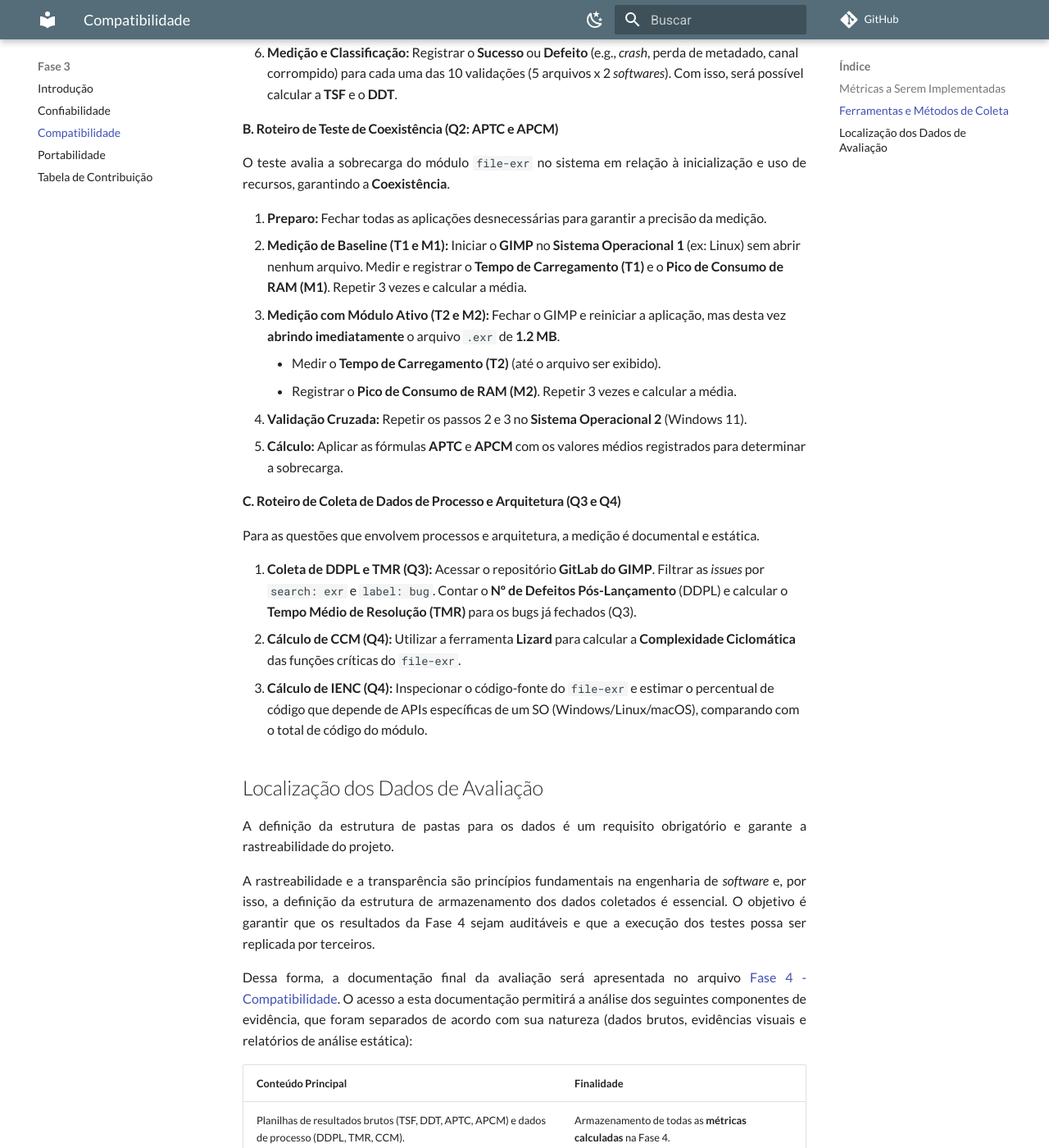
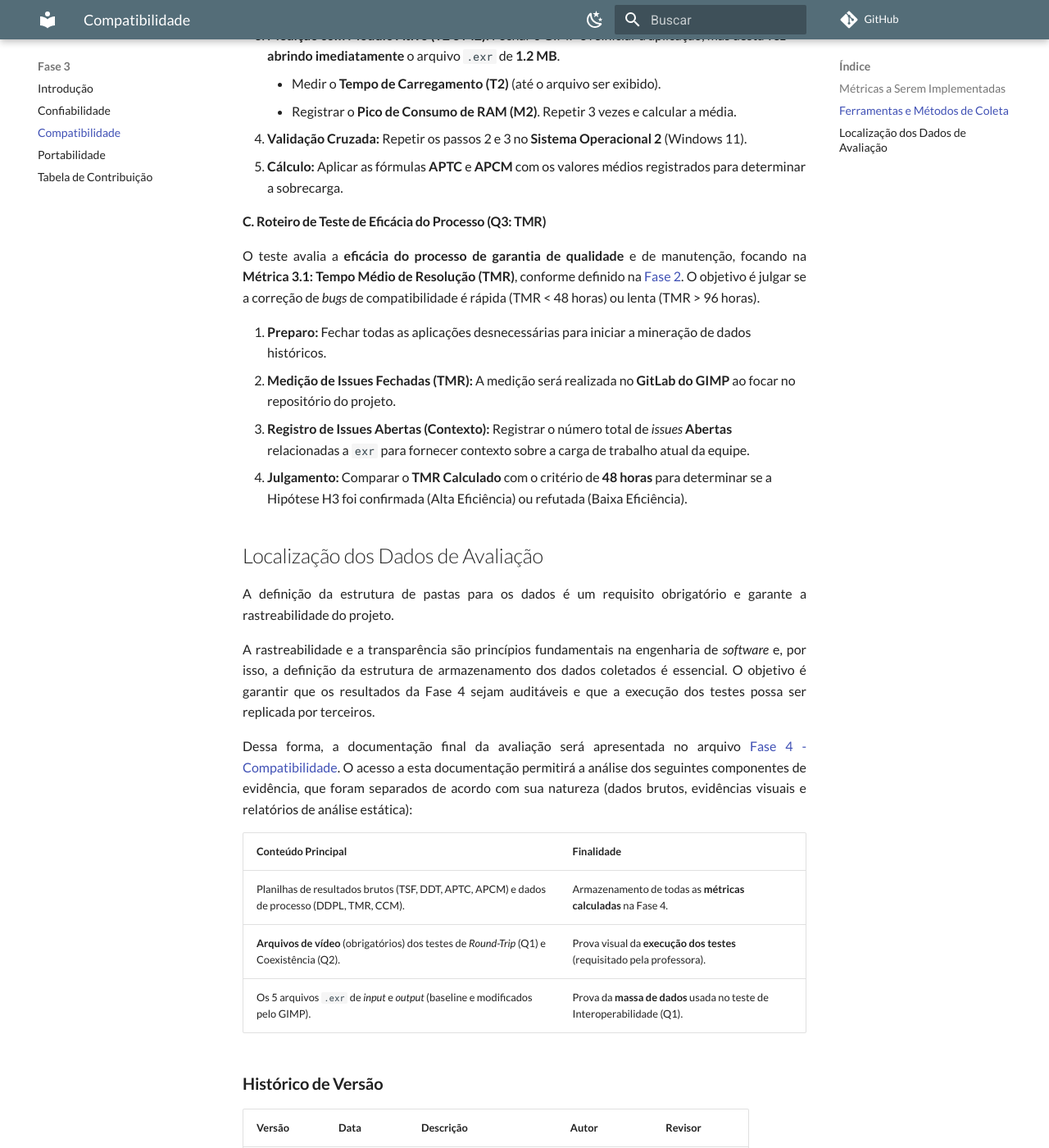
Before and after one commit to FCTE-Qualidade-de-Software-1/2025-2_T02_Karen_Jones, an MkDocs documentation site: the page built from docs/fase3/2-compatibilidade.md, in a window 1280 px wide and 1400 px high, scrolled down 4154 px. Shown: the whole window at 82% size. Built offline with MkDocs 1.6.1 and Material for MkDocs 9.7.7, drawn with Linux system fonts in a browser that asks for light colours; comment, search, counter and statistics services are not loaded; some of the changed text lies outside the part shown.

Commit message:
Update 2-compatibilidade.md

```diff
--- a/docs/fase3/2-compatibilidade.md
+++ b/docs/fase3/2-compatibilidade.md
@@ -16,8 +16,8 @@
 | :--- | :--- | :--- |
 | **Q1**. Qual o grau de fidelidade e confiança do GIMP na troca de dados com o ecossistema externo? | Interoperabilidade | M1.1: Taxa de Sucesso Funcional (TSF) e M1.2: Densidade de Defeitos por Teste (DDT). |
 | **Q2**. Quais são os custos de recursos (tempo e memória) que o módulo File-exr impõe? | Coexistência | M2.1: Aumento Percentual no Tempo de Carregamento (APTC) e M2.2: Aumento Percentual no Consumo de Memória (APCM). |
-| **Q3**. O quanto estável e robusto é o módulo File-exr em produção? | Estabilidade em Produção (Processo) | M3.1: Densidade de Defeitos Pós-Lançamento (DDPL) e M3.2: Tempo Médio de Resolução (TMR). |
-| **Q4**. De que forma a arquitetura do módulo File-exr aumenta a dificuldade e o custo de manutenção? | Arquitetura/Manutenção (Produto/Processo) | M4.1: Índice de Esforço Não-Comum (IENC) e M4.2: Complexidade Ciclomática Média (CCM). |
+| **Q3**. O quanto estável e robusto é o módulo File-exr em produção? | Estabilidade em Produção (Processo) | M3.1: Tempo Médio de Resolução (TMR). |
+
 
 
 **Autora:** [Larissa Stéfane](https://github.com/SkywalkerSupreme)
@@ -36,8 +36,8 @@
 | :--- | :--- | :--- |
 | **M1.1 (TSF), M1.2 (DDT)** | Execução do Round-Trip (GIMP ↔ Blender/Krita) | Planilha de Testes, Logs de Erro, Observação Manual. |
 | **M2.1 (APTC), M2.2 (APCM)** | Processo GIMP em tempo de execução | `time` (Linux), Gerenciador de Tarefas (Windows), Cronômetro. |
-| **M3.1 (DDPL), M3.2 (TMR)** | Dados históricos do Repositório (Issues) | GitLab Filters, Planilha de Coleta, Busca Documental. |
-| **M4.1 (IENC), M4.2 (CCM)** | Código-fonte do `file-exr` | Ferramenta de Análise Estática (Lizard), Inspeção Manual. |
+| **M3.1 (TMR)** | Dados históricos do Repositório (Issues) | GitLab Filters, Planilha de Coleta, Busca Documental. |
+
 
 **Autora:** [Larissa Stéfane](https://github.com/SkywalkerSupreme)
 
@@ -72,7 +72,6 @@
 | **M1.1 (TSF) / M1.2 (DDT)** | **Planilha de Testes**, **Observação Manual** e **Logs de Erro**. | Registro de sucesso, falha e tipo de defeito encontrado em cada uma das 10 validações do *round-trip* (Q1). |
 | **M2.1 (APTC) / M2.2 (APCM)** | **Cronômetro nativo do SO** (ou comando `time` no Linux) e **Monitor de Recursos do SO** (Gerenciador de Tarefas no Windows; `top/htop` no Linux). | Medição precisa do tempo de carregamento e pico de consumo de RAM do processo GIMP antes e durante a abertura de um `.exr` (Q2). |
 | **M3.1 (DDPL) / M3.2 (TMR)** | **Repositório GitLab do GIMP** (Seção *Issues*) e **Filtros de Busca**. | Coleta de dados de *issues* públicas para obter o número de defeitos e calcular o tempo de resolução médio (Q3). |
-| **M4.2 (CCM)** | **Ferramenta de Análise Estática** (Ex: **Lizard**). | Ferramenta utilizada para analisar o código-fonte do `file-exr` e calcular a **Complexidade Ciclomática Média** (CCM) das funções críticas (Q4). |
 | **Todos (Evidência)** | **Software de Gravação de Tela** (com auxilio do TEAMS). | Produzir as evidências em vídeo da execução dos testes na Fase 4. |
 
 **Autora:** [Larissa Stéfane](https://github.com/SkywalkerSupreme)
@@ -105,13 +104,15 @@
 4.  **Validação Cruzada:** Repetir os passos 2 e 3 no **Sistema Operacional 2** (Windows 11).
 5.  **Cálculo:** Aplicar as fórmulas **APTC** e **APCM** com os valores médios registrados para determinar a sobrecarga.
 
-#### C. Roteiro de Coleta de Dados de Processo e Arquitetura (Q3 e Q4)
+#### C. Roteiro de Teste de Eficácia do Processo (Q3: TMR)
 
-Para as questões que envolvem processos e arquitetura, a medição é documental e estática.
+O teste avalia a **eficácia do processo de garantia de qualidade** e de manutenção, focando na **Métrica 3.1: Tempo Médio de Resolução (TMR)**, conforme definido na [Fase 2](https://fcte-qualidade-de-software-1.github.io/2025-2_T02_Karen_Jones/fase2/2-compatibilidade/). O objetivo é julgar se a correção de *bugs* de compatibilidade é rápida (TMR < 48 horas) ou lenta (TMR > 96 horas).
 
-1.  **Coleta de DDPL e TMR (Q3):** Acessar o repositório **GitLab do GIMP**. Filtrar as *issues* por `search: exr` e `label: bug`. Contar o **Nº de Defeitos Pós-Lançamento** (DDPL) e calcular o **Tempo Médio de Resolução (TMR)** para os bugs já fechados (Q3).
-2.  **Cálculo de CCM (Q4):** Utilizar a ferramenta **Lizard** para calcular a **Complexidade Ciclomática** das funções críticas do `file-exr`.
-3.  **Cálculo de IENC (Q4):** Inspecionar o código-fonte do `file-exr` e estimar o percentual de código que depende de APIs específicas de um SO (Windows/Linux/macOS), comparando com o total de código do módulo.
+1.  **Preparo:** Fechar todas as aplicações desnecessárias para iniciar a mineração de dados históricos.
+2.  **Medição de Issues Fechadas (TMR):** A medição será realizada no **GitLab do GIMP** ao focar no repositório do projeto.
+3.  **Registro de Issues Abertas (Contexto):** Registrar o número total de *issues* **Abertas** relacionadas a `exr` para fornecer contexto sobre a carga de trabalho atual da equipe.
+4.  **Julgamento:** Comparar o **TMR Calculado** com o critério de **48 horas** para determinar se a Hipótese H3 foi confirmada (Alta Eficiência) ou refutada (Baixa Eficiência).
+
 
 ## Localização dos Dados de Avaliação
 
@@ -126,7 +127,6 @@
 | Planilhas de resultados brutos (TSF, DDT, APTC, APCM) e dados de processo (DDPL, TMR, CCM). | Armazenamento de todas as **métricas calculadas** na Fase 4. |
 | **Arquivos de vídeo** (obrigatórios) dos testes de *Round-Trip* (Q1) e Coexistência (Q2). | Prova visual da **execução dos testes** (requisitado pela professora). |
 | Os 5 arquivos `.exr` de *input* e *output* (baseline e modificados pelo GIMP). | Prova da **massa de dados** usada no teste de Interoperabilidade (Q1). |
-| Relatórios da ferramenta de análise estática (CCM) e anotações da inspeção de código para o IENC. | Prova da **análise do código-fonte** (Q4). |
 
 ### **Histórico de Versão**
 
@@ -134,3 +134,4 @@
 | :----- | :--------- | :------------------------------------------------ | :------------- | :--------------- |
 | 1.0    | 13/11/2025 | Criação do Documento. | [Caio Venâncio](https://www.github.com/caio-venancio)|      [Larissa Stéfane](https://github.com/SkywalkerSupreme)  |
 | 1.1    | 17/11/2025 | Adição das tabelas e textos | [Larissa Stéfane](https://github.com/SkywalkerSupreme) |       |
+| 1.2    | 25/11/2025 | Reestruturação | [Larissa Stéfane](https://github.com/SkywalkerSupreme) |       |
```
